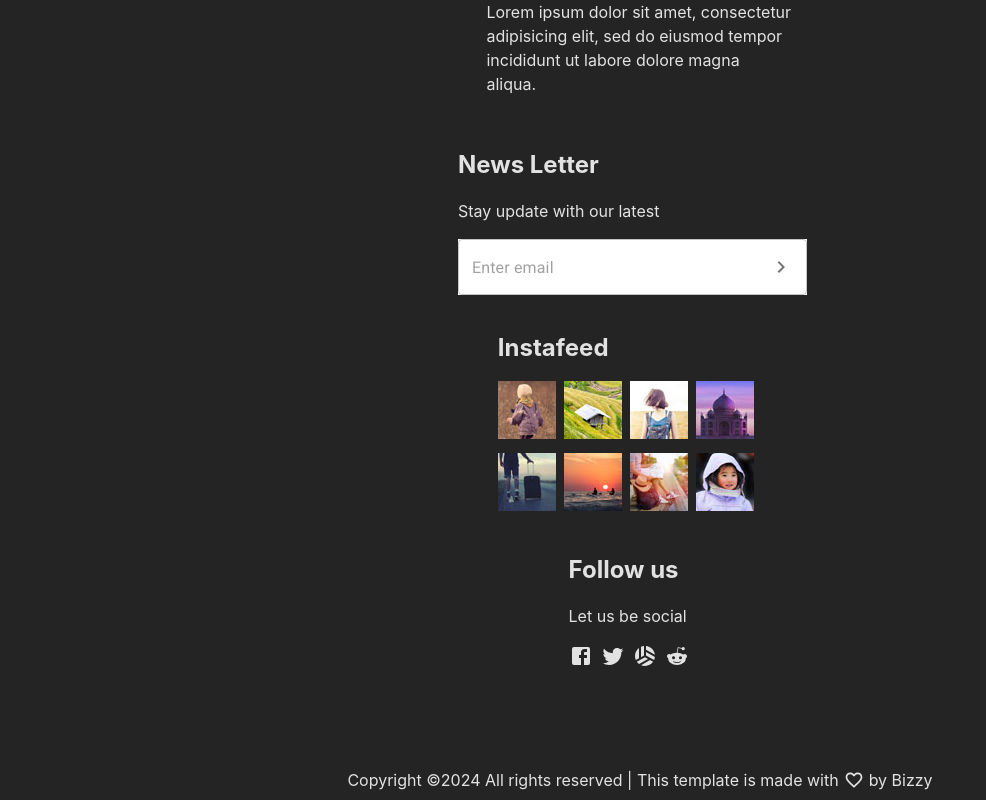
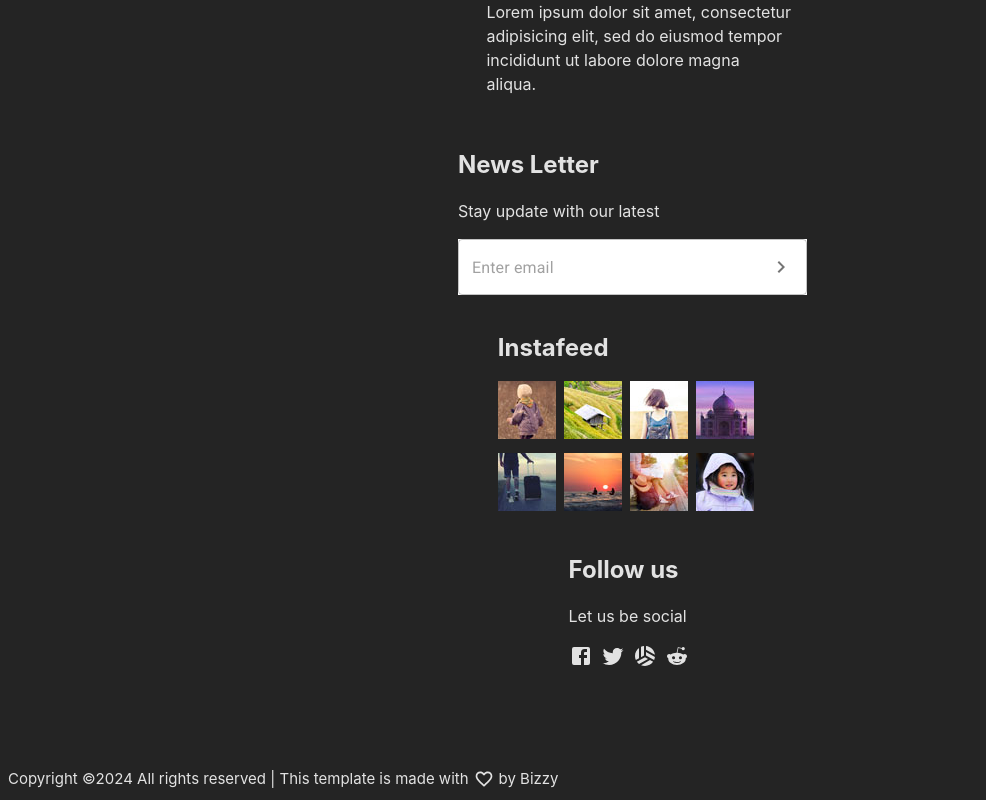
Before and after one commit to BridgetKas/ShoeStore, a React (Vite) app: page / in a window 1280 px wide. Shown: the part 1733-2533 px from the top of the page, without its empty margins (0-986 px from the left). Built offline with nearby package versions, Linux system fonts and the light colour scheme.

Commit message:
Fixed the footer

```diff
--- a/src/layout/Footer/footer.module.css
+++ b/src/layout/Footer/footer.module.css
@@ -49,7 +49,11 @@ h2 {
 .copyContainer {
     display:flex;
     align-items: center;
-    justify-content: center;
+    width:100%;
+}
+
+.copy {
+    font-size:15px;
 }
 
 
```
